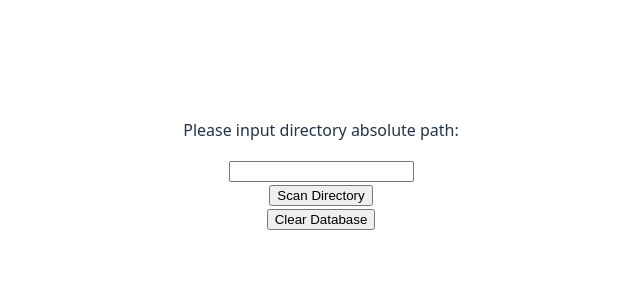
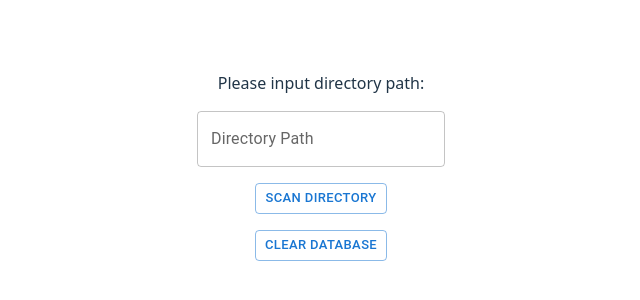
Before and after one commit to yaydenh/directory-visualiser, a React (Vite) app in the folder frontend/: page / in a window 1280 px wide. Shown: the part 234-534 px from the top of the page, without its empty margins (319-959 px from the left). Built offline with nearby package versions, Linux system fonts and the light colour scheme.

Commit message:
Add loading spinner when scanning directory

```diff
--- a/frontend/src/App.jsx
+++ b/frontend/src/App.jsx
@@ -1,19 +1,70 @@
-import { useState } from 'react'
+import { useEffect, useState } from 'react'
 import './App.css'
-import Button from './components/Button'
+
+import TextField from '@mui/material/TextField'
+import Button from '@mui/material/Button'
+import Box from '@mui/material/Box'
+import CircularProgress from '@mui/material/CircularProgress'
 
 function App() {
 
-  function handleClick() {
-    fetch(`${import.meta.env.VITE_APP_API_URL}/files`, { method: "DELETE" });
+  const [ directory, setDirectory ] = useState("");
+  const [ scanning, setScanning ] = useState(false);
+
+  function handleTextFieldChange(e) {
+    setDirectory(e.target.value);
   }
+
+  function handleClick(action) {
+    if (action === 'delete') {
+      fetch(`${import.meta.env.VITE_APP_API_URL}/files`, { method: 'DELETE' });
+
+    } else if (action === 'scan') {
+      fetch(`${import.meta.env.VITE_APP_API_URL}/scan`, {
+        method: 'POST',
+        headers: {
+          'Content-Type': 'application/json'
+        },
+        body: JSON.stringify({ directoryPath : directory})
+      })
+      .then(() => setScanning(true));
+    }
+  }
+
+  useEffect(() => {
+    if (!scanning) return;
+
+    const interval = setInterval(() => {
+      fetch(`${import.meta.env.VITE_APP_API_URL}/scan/progress`, { method: 'GET' })
+      .then(res => res.json())
+      .then(scanInProgress => {
+        if (!scanInProgress) {
+          setScanning(false);
+          clearInterval(interval);
+        }
+      })
+    }, 500);
+
+    return () => clearInterval(interval);
+  }, [scanning]);
 
   return (
     <>
-      <p>Please input directory absolute path:</p>
-      <Button/>
-      <br/>
-      <input type='button' value="Clear Database" onClick={handleClick}></input>
+      <p>Please input directory path:</p>
+      <TextField label='Directory Path' variant='outlined' onChange={handleTextFieldChange}/>
+      <Box m={2}>
+        <Button variant='outlined' onClick={() => handleClick('scan')} size='small'>
+          Scan Directory
+        </Button>
+      </Box>
+      <Box m={2}>
+        <Button variant='outlined' onClick={() => handleClick('delete')} size='small'>
+          Clear Database
+        </Button>
+      </Box>
+      {scanning && (
+        <CircularProgress />
+      )}
     </>
   )
 }
--- a/frontend/src/components/Button.jsx
+++ /dev/null
@@ -1,27 +0,0 @@
-import { useState } from "react";
-
-function Button() {
-  const [ dirPath, setDirPath ] = useState("");
-
-  function handleClick() {
-    fetch(`${import.meta.env.VITE_APP_API_URL}/scan`, {
-      method: "POST",
-      headers: {
-        "Content-Type": "application/json"
-      },
-      body: JSON.stringify({ directoryPath : dirPath})
-    })
-    .then(res => res.text())
-    .then(data => console.log(data));
-  }
-
-  return (
-    <>
-      <input type="text" id="path" onChange={e => setDirPath(e.target.value)}/>
-      <br/>
-      <input type="button" value="Scan Directory" onClick={handleClick} />
-    </>
-  )
-}
-
-export default Button
```
